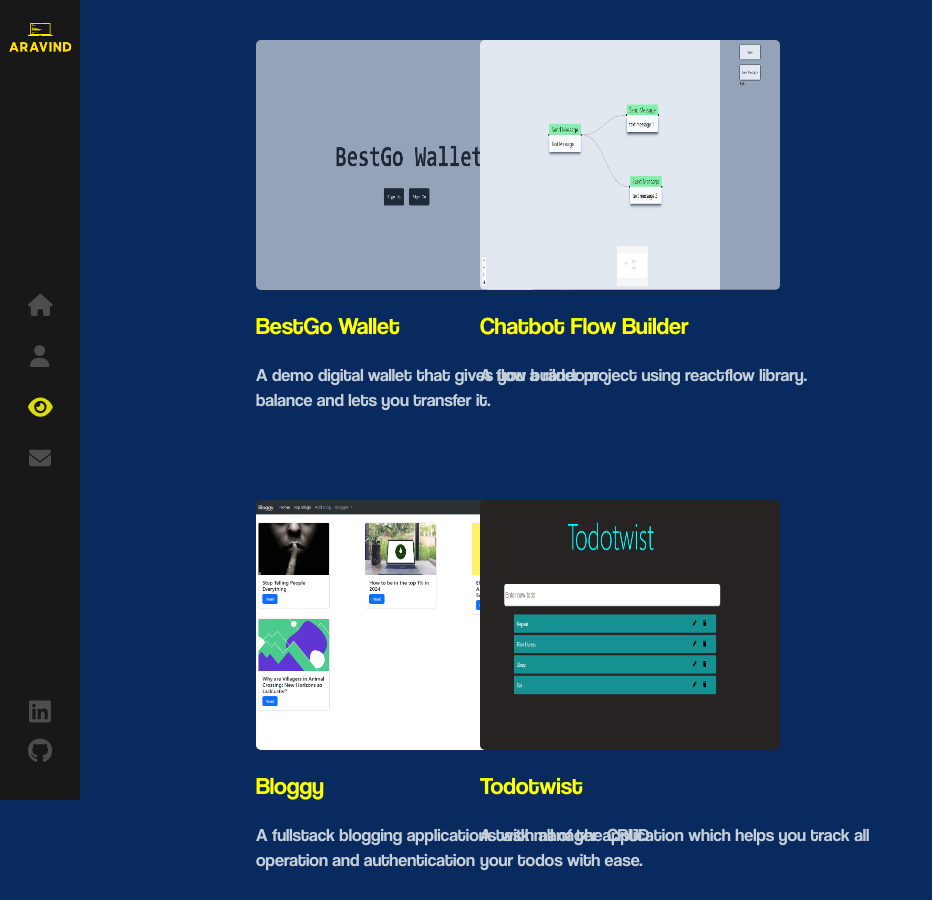
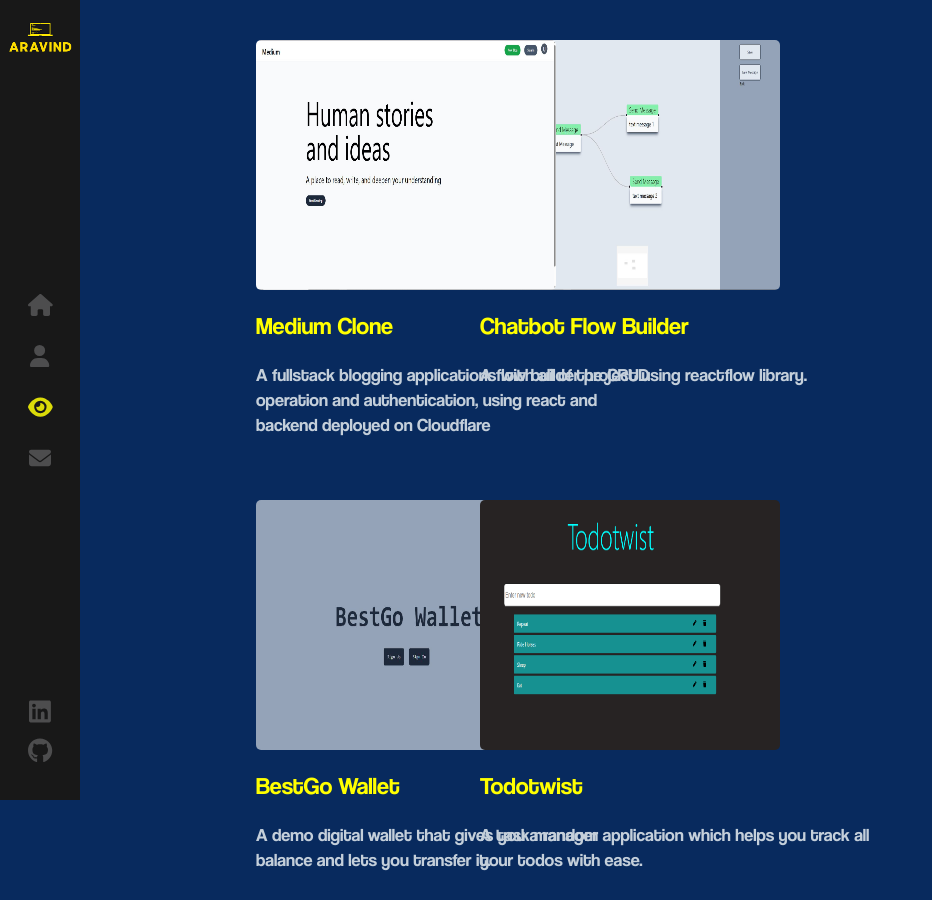
Before and after one commit to aravindtm27/portfolio, a React (Create React App) app: page /projects in a window 1280 px wide. Shown: the whole page, without its empty margins (0-932 px from the left). Built offline with nearby package versions, Linux system fonts and the light colour scheme.

Commit message:
new project added

```diff
--- a/src/components/Projects/index.js
+++ b/src/components/Projects/index.js
@@ -1,6 +1,6 @@
 import './index.scss';
 import Sidebar from '../Sidebar/index.js';
-import Proj1 from "./proj1/proj1.PNG";
+import Proj1 from "./proj1/proj1.JPG";
 import Proj2 from "./proj2/proj2.PNG";
 import Proj3 from "./proj3/proj3.png";
 import Proj4 from "./proj4/proj4.JPG";
@@ -25,8 +25,8 @@
             </div>
          <div className='proj1'>
             <img src={Proj1} alt='project1'/>
-            <h1>Bloggy</h1>
-            <p>A fullstack blogging applications with all of the CRUD operation and authentication</p>
+            <h1>Medium Clone</h1>
+            <p>A fullstack blogging applications with all of the CRUD operation and authentication, using react and backend deployed on Cloudflare</p>
             </div>
             <div className='proj2'>
                 <img src={Proj2} alt='project2'/>
--- a/src/components/Projects/index.scss
+++ b/src/components/Projects/index.scss
@@ -9,7 +9,7 @@
         width: 400px;
         height: 400px;
         overflow: hidden;
-        top: 500px;
+        top: 40px;
         cursor: pointer;
 
         img{
@@ -81,7 +81,7 @@
         width: 400px;
         height: 400px;
         overflow: hidden;
-        top: 40px;
+        top: 500px;
         cursor: pointer;
 
         img{
```
Also changed, not shown: src/components/Projects/proj1/proj1.JPG (added), src/components/Projects/proj1/proj1.PNG (deleted).
